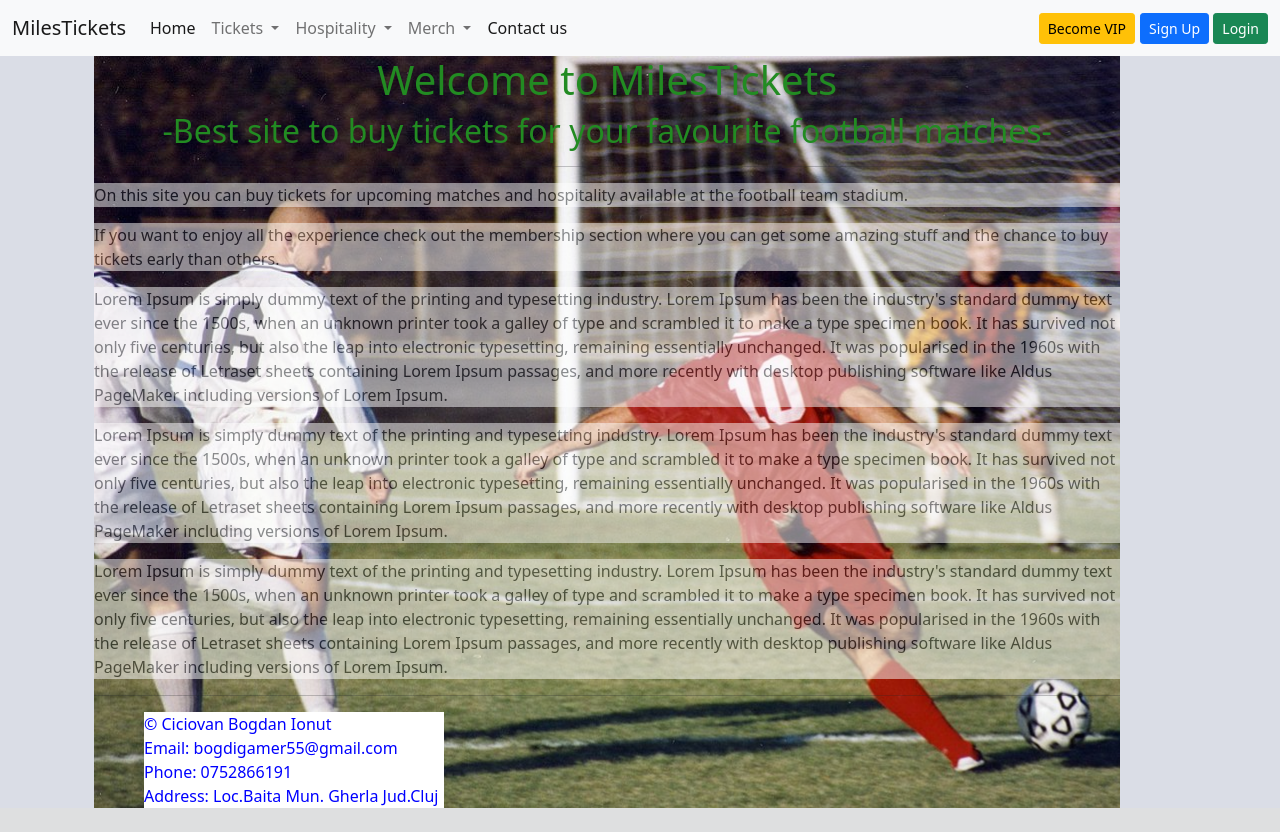
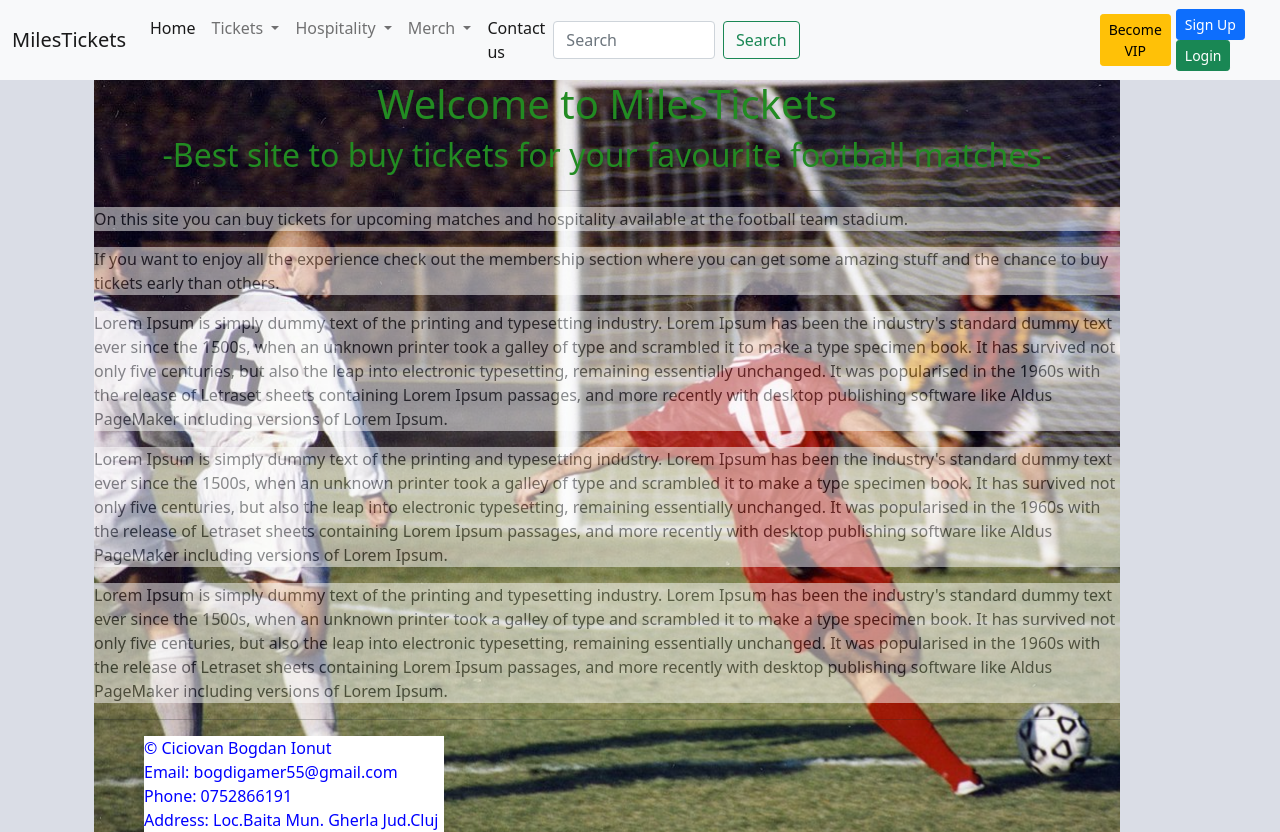
Before and after one commit to CiciovanBogdan/TicketStore, a Django app: template templates/home/home_page.html in a window 1280 px wide. Before the commit the page ends 808 px from the top, so only its background shows below. Run offline with Django 3.2, Linux system fonts and the light colour scheme; the template is opened without the code that fills it, so the values that code supplies are empty.

Commit message:
Search bar

```diff
--- a/home/urls.py
+++ b/home/urls.py
@@ -7,4 +7,9 @@ urlpatterns = [
     path('become-vip/', views.become_vip, name='become_vip'),
     path('contact-us/', views.contact_us, name='contact_us'),
     path('thank-you-for-contact/', views.thx_for_contact, name='thank_you_for_contact'),
+    path('search/', views.search_page_view, name='search'),
+    path('search-real/', views.search_madrid_view, name='search_madrid'),
+    path('search-hospitality/', views.search_hospitality_view, name='search_hospitality'),
+    # path('search-hospitality-real/', views.search_hospitality_real_view, name='search_hospitality_real'),
+    path('search-tickets/', views.search_fixture_view, name='fixture_search'),
 ]
--- a/hospitality/urls.py
+++ b/hospitality/urls.py
@@ -4,6 +4,7 @@ from hospitality import views
 
 urlpatterns = [
     path('hospitality/', views.HospitalityListView.as_view(), name='hospitality'),
+    # path('hospitality-real/', views.HospitalityListView.as_view(), name='hospitality'),  # trebe sa il faci ca nu ii bun
     path('create-hospitality/', views.HospitalityCreateView.as_view(), name='create_hospitality'),
     path('update-hospitality/<int:pk>/', views.HospitalityUpdateView.as_view(), name='update_hospitality'),
     path('delete-hospitality/<int:pk>/', views.HospitalityDeleteView.as_view(), name='delete_hospitality'),
--- a/templates/navbar.html
+++ b/templates/navbar.html
@@ -47,6 +47,38 @@
                     <a class="nav-link active" aria-current="page" href="{% url 'contact_us' %}">Contact us</a>
                 </li>
             </ul>
+            {% if request.path == '/merch/' %}
+                <form class="d-flex" action="{% url 'search' %}" style="margin-right: 300px">
+                    <input class="form-control me-2" type="search" placeholder="Search" aria-label="Search"
+                           name="search">
+                    <button class="btn btn-outline-success" type="submit">Search</button>
+                </form>
+            {% elif request.path == '/merch-real/' %}
+                <form class="d-flex" action="{% url 'search_madrid' %}" style="margin-right: 300px">
+                    <input class="form-control me-2" type="search" placeholder="Search" aria-label="Search"
+                           name="search">
+                    <button class="btn btn-outline-success" type="submit">Search</button>
+                </form>
+            {% elif request.path == '/hospitality/' %}
+                <form class="d-flex" action="{% url 'search_hospitality' %}" style="margin-right: 300px">
+                    <input class="form-control me-2" type="search" placeholder="Search" aria-label="Search"
+                           name="search">
+                    <button class="btn btn-outline-success" type="submit">Search</button>
+                </form>
+                {#                nu merge pt ca nu am multe comp#}
+                {#            {% elif request.path == '/ticket-man-city/' %}#}
+                {#                <form class="d-flex" action="{% url 'fixture_search' %}" style="margin-right: 300px">#}
+                {#                    <input class="form-control me-2" type="search" placeholder="Search" aria-label="Search"#}
+                {#                           name="search">#}
+                {#                    <button class="btn btn-outline-success" type="submit">Search</button>#}
+                {#                </form>#}
+            {% else %}
+                <form class="d-flex" action="{% url 'search' %}" style="margin-right: 300px">
+                    <input class="form-control me-2" type="search" placeholder="Search" aria-label="Search"
+                           name="search">
+                    <button class="btn btn-outline-success" type="submit">Search</button>
+                </form>
+            {% endif %}
             <div>
                 <a class="btn btn-sm btn-warning" href="{% url 'become_vip' %}" style="margin-right: 5px">Become VIP</a>
             </div>
```
Also changed, not shown: home/views.py (+38 -0 lines), merch/views.py (+11 -0 lines), db.sqlite3, 1 other file.
